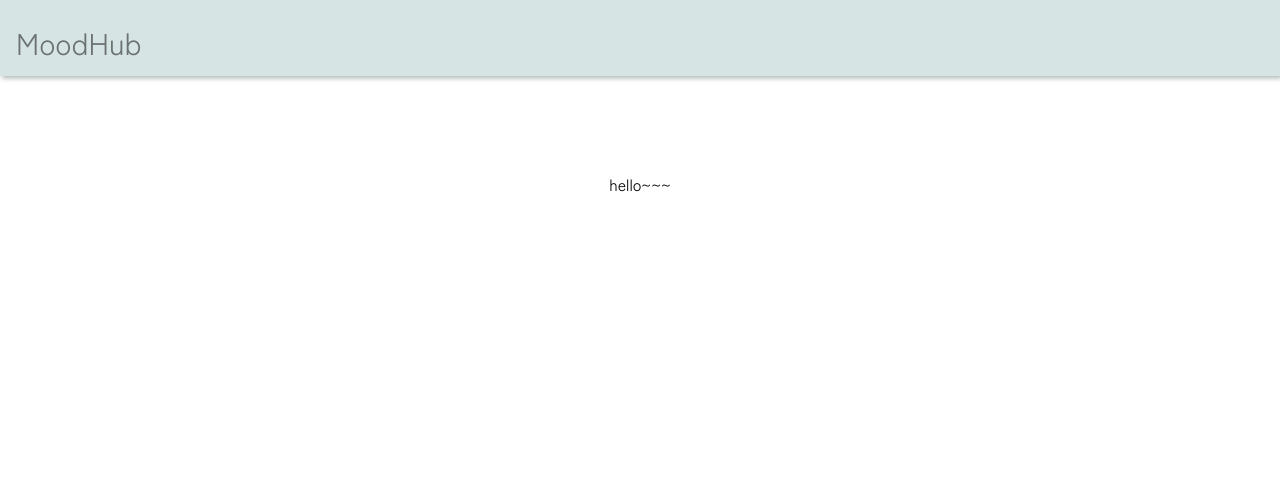
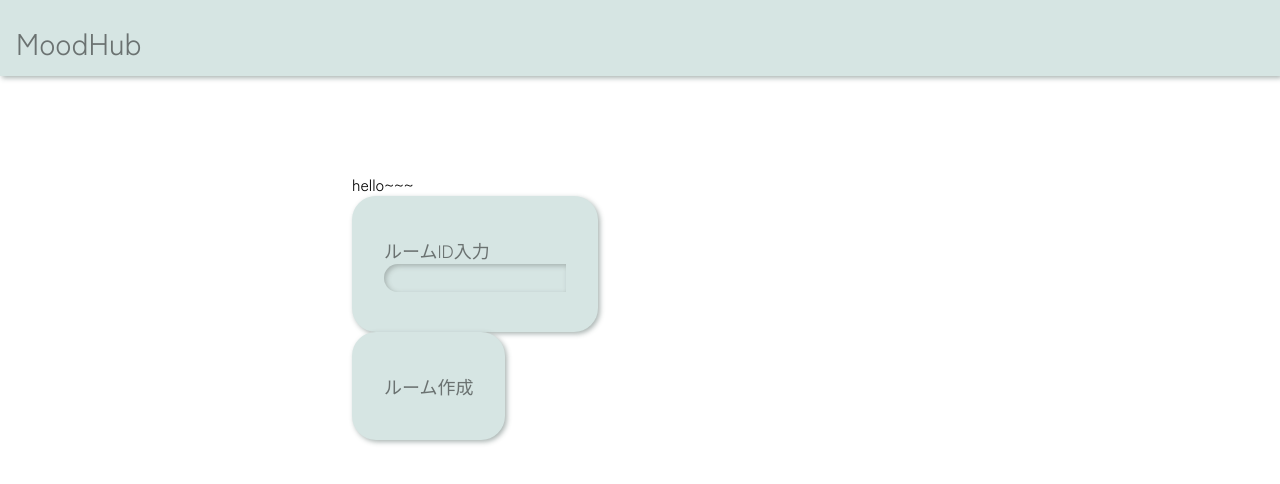
Before and after one commit to watnows/hackathon-2003-TeamD, a Next.js app: page / in a window 1280 px wide. Shown: the top 484 px of the page. Built offline with nearby package versions, Linux system fonts and the light colour scheme.

Commit message:
pudate root page

```diff
--- a/src/app/page.tsx
+++ b/src/app/page.tsx
@@ -1,8 +1,11 @@
-
+import CreateRoom from "@/components/CreateRoom"
+import RoomInButton from "@/components/RoomInButton"
 export default function Home() {
   return (
-    <main className="flex min-h-screen flex-col items-center justify-between p-24">
+    <main className="min-h-screen max-w-[60%] m-auto p-24">
       <h1>hello~~~</h1>
+      <RoomInButton />
+      <CreateRoom />
     </main>
   )
 }
```
